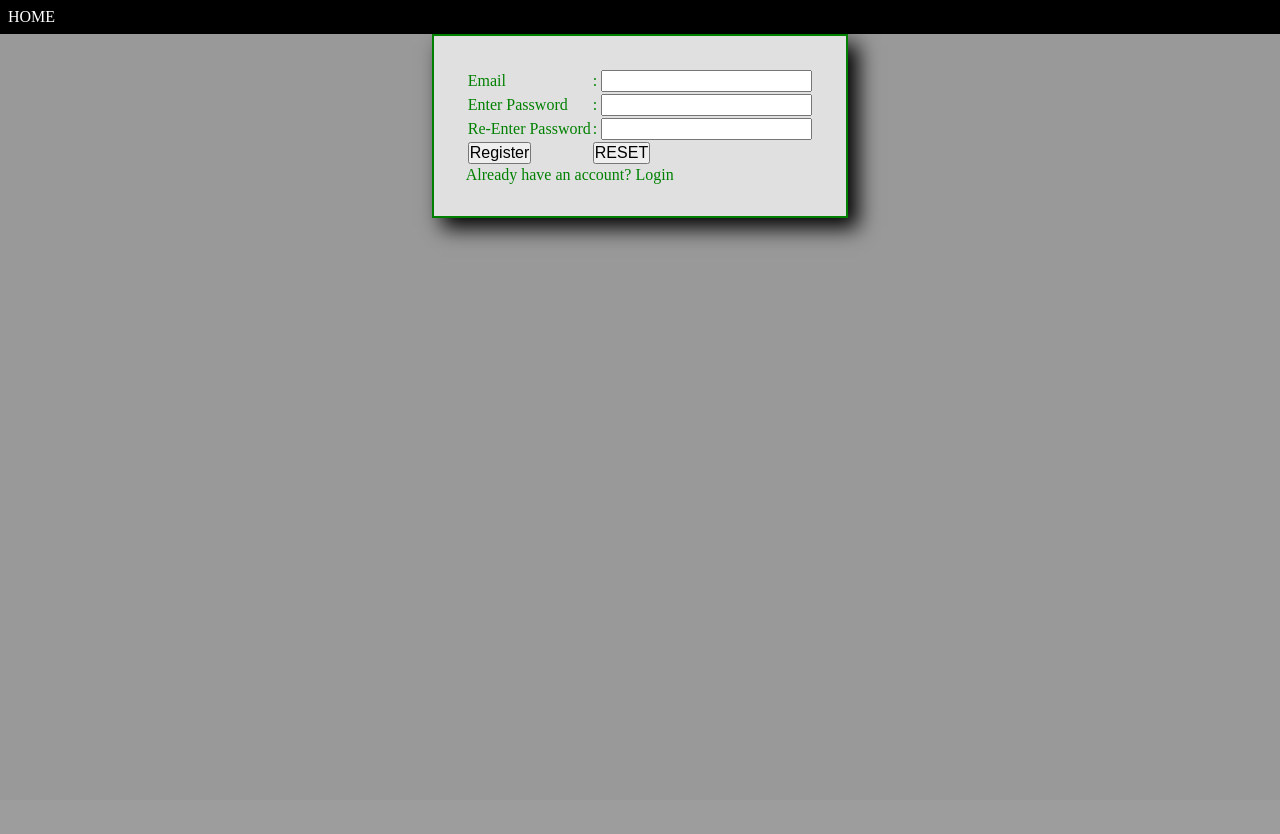
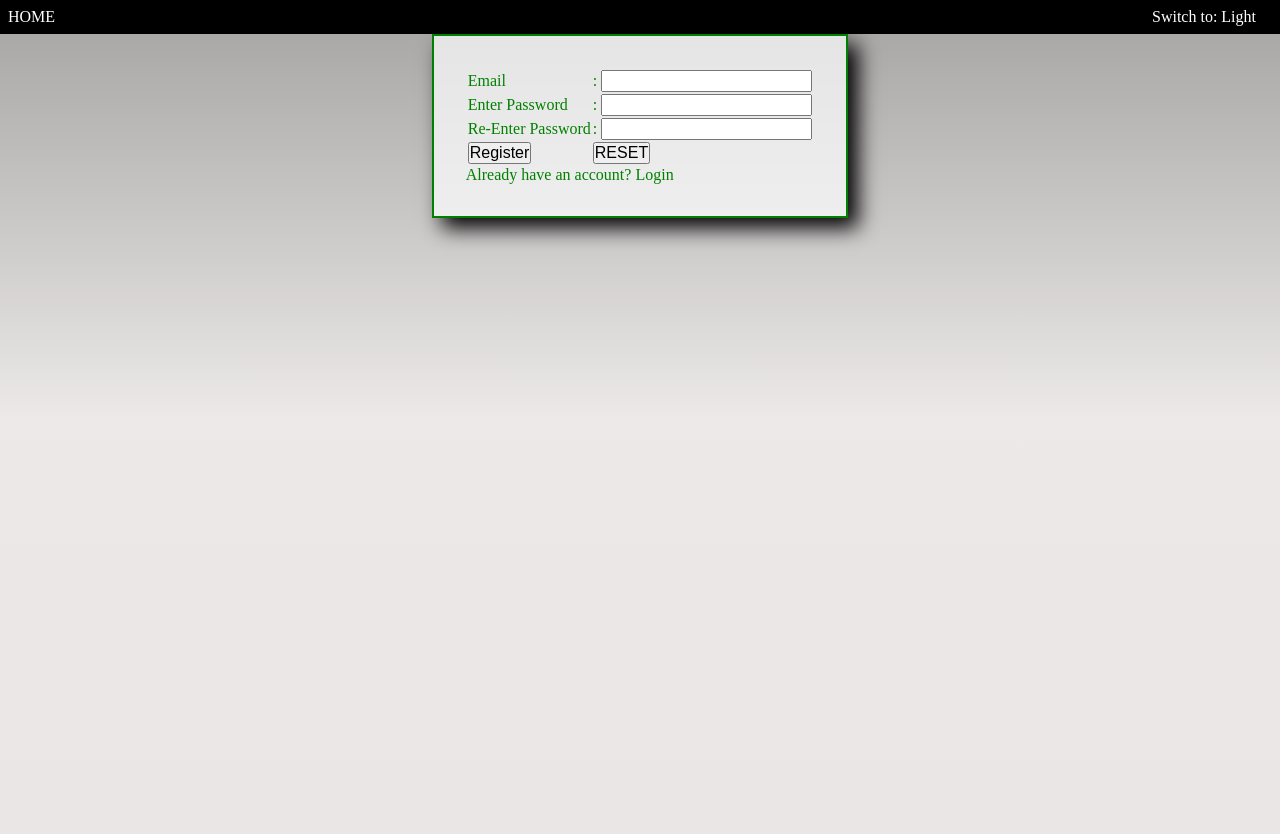
Before and after one commit to Divyam1708/personal_expense_tracker, a Django app: page /accounts/ in a window 1280 px wide. Before the commit the page ends 245 px from the top, so only its background shows below. Run offline with Django 4.2, Linux system fonts and the light colour scheme.

Commit message:
added theme toggle functionality

```diff
--- a/requirements.txt
+++ b/requirements.txt
@@ -3,6 +3,7 @@ certifi==2026.7.22
 charset-normalizer==3.5.1
 cloudinary==1.45.0
 Django==6.0.7
+django-cleanup==9.0.0
 django-cloudinary-storage==0.3.0
 django-environ==0.14.0
 gunicorn==26.0.0
--- /dev/null
+++ b/static/base/scripts/base_1.js
@@ -0,0 +1,46 @@
+function theme_checker() {
+    let page_theme=localStorage.getItem('theme')
+    if (page_theme!=null) {
+        if (page_theme=='light') {
+            document.getElementById('toggle_to').innerText='Dark';
+        }
+        else{
+            document.getElementById('toggle_to').innerText='Light';
+        }
+        return page_theme
+    }
+    else{
+        document.getElementById('toggle_to').innerText='Light';
+        return null
+    }
+}
+
+function theme_applicator() {
+    const theme_preference=theme_checker()
+    if (theme_preference===null) {
+        document.documentElement.setAttribute('theme-preference','light')
+    }
+    else{
+        document.documentElement.setAttribute('theme-preference',theme_preference)
+    }
+}
+
+function toggle_theme() {
+    let toggle_to=document.getElementById('toggle_to')
+    if (toggle_to.innerText=='Light'){
+        toggle_to.innerText='Dark';
+        localStorage.setItem('theme','light')
+    }
+    else{
+        toggle_to.innerText='Light';
+        localStorage.setItem('theme','dark')
+    }
+    theme_applicator()
+}
+
+let theme_toggler_button=document.getElementById('theme_toggler_button')
+theme_toggler_button.addEventListener('click',()=>{
+    toggle_theme()
+})
+
+theme_applicator()
--- a/static/base/styles/base_1.css
+++ b/static/base/styles/base_1.css
@@ -1,3 +1,12 @@
+[theme-preference="light"] {
+  --bg-color: linear-gradient(rgba(143, 139, 139, 0.8) ,rgba(234, 230, 230, 0.9) , rgba(234, 230, 230, 1));
+  --text-color: #1d262a;
+}
+[theme-preference="dark"] {
+  --bg-color: linear-gradient(rgba(64, 47, 47, 0.9),rgba(0,0,0,0.9),rgba(0,0,0,1));
+  --text-color: #ffffff;
+}
+
 *{
     margin: 0;
     padding: 0;
@@ -13,8 +22,10 @@ a{
 
 body{
     position: relative;
-    background-color: rgba(0,0,0,0.4);
-    color: white;
+    background: var(--bg-color);
+    background-repeat: no-repeat;
+    color: var(--text-color);
+    transition-duration: 0.2s;
 }
 
 nav{
--- a/templates/base/Base_1.html
+++ b/templates/base/Base_1.html
@@ -24,7 +24,13 @@
                 HOME
             </a>
         </div>
-        <div>
+        <div class="display_flex">
+            <div id="theme_toggler_button" class="border-padded">
+                Switch to:
+                <span id="toggle_to">
+                    Dark
+                </span>
+            </div>
             <a href="{% url 'accounts:logged_in_user' %}">
                 {% if user.username %}
                 {{ user.username }}
@@ -34,8 +40,11 @@
             </a>
         </div>
     </nav>
-    {% block body %}
+    <section style="min-height:100dvh;">
+        {% block body %}
         BASE BODY
-    {% endblock body %}
+        {% endblock body %}
+    </section>
+    <script src="{% static 'base/scripts/base_1.js' %}"></script>
 </body>
 </html>
```
Also changed, not shown: personal_expense_tracker/settings.py (+26 -22 lines).
